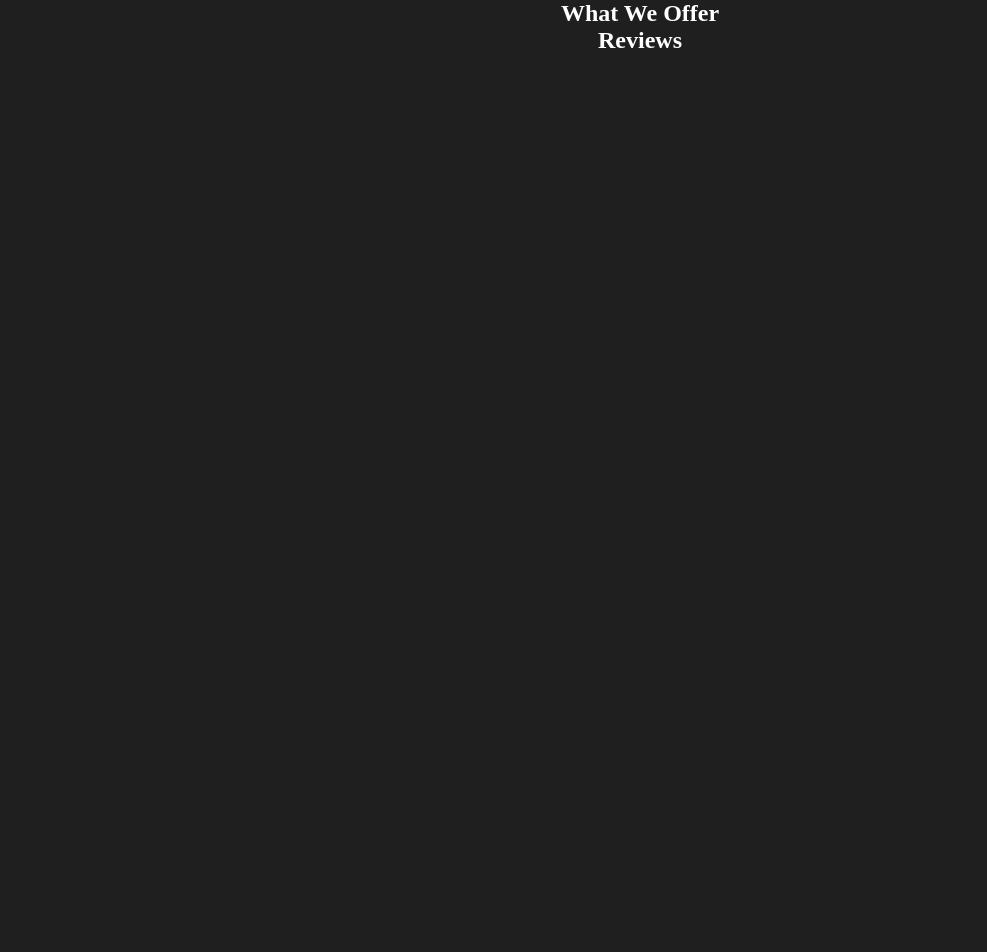
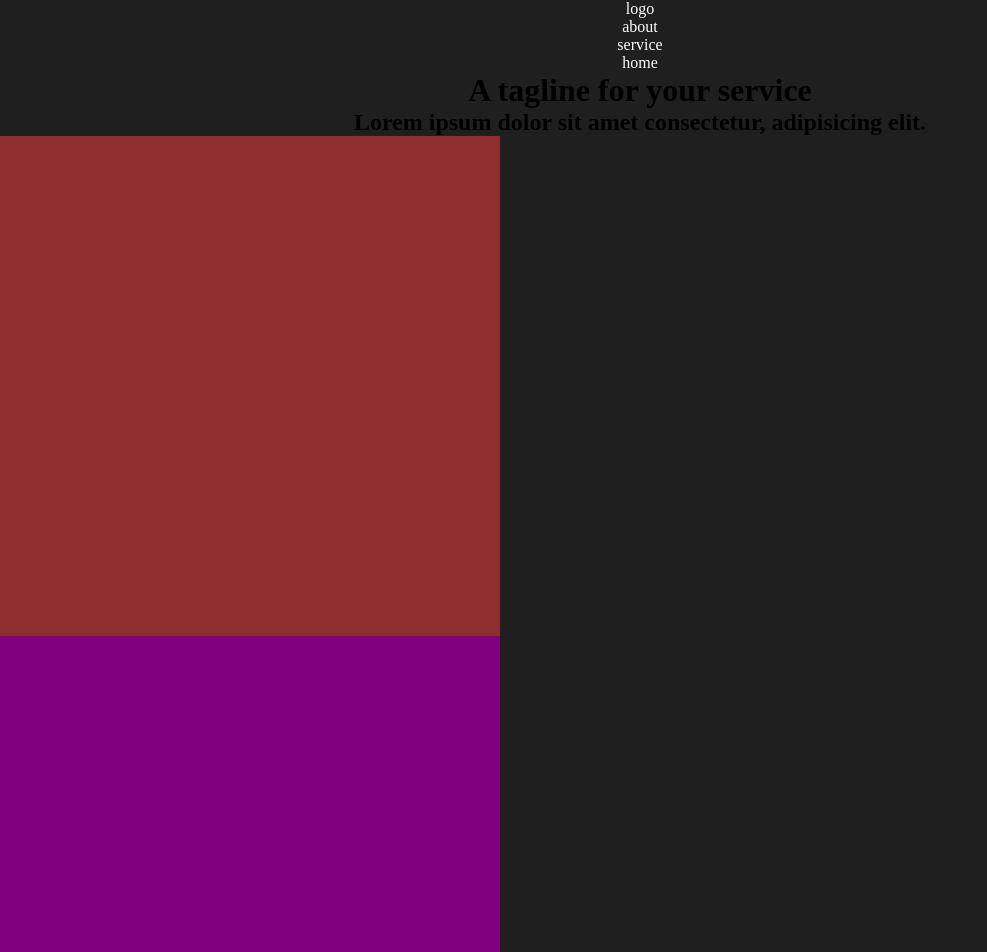
Before and after one commit to mpatel18/Builder-Service-Site, a Vue app in the folder site/: page / in a window 1280 px wide. Shown: the top 952 px of the page, without its empty margins (0-987 px from the left). Before the commit the page ends 800 px from the top, so only its background shows below. Built offline with nearby package versions, Linux system fonts and the light colour scheme.

Commit message:
updated home component

```diff
--- a/site/src/components/Home.vue
+++ b/site/src/components/Home.vue
@@ -1,11 +1,29 @@
 <template>
     <div>
-        <div class="service">
+        <div class="nav-container">
+            <header>
+                logo
+            </header>
+            <nav class="navbar">
+            <ul>
+                <li>about</li>
+                <li>service</li>
+                <li>home</li>
+            </ul>
+        </nav>
+        </div>
+        <h1>A tagline for your service</h1>
+        <h2>Lorem ipsum dolor sit amet consectetur, adipisicing elit.</h2>
+        <div>
+            <div class="block1"></div>
+            <div class="block2"></div>
+        </div>
+        <!-- <div class="service">
             <h2 class="service_header" style="color: white;">{{ $t('s_title') }}</h2>
         </div>
         <div class="review">
             <h2 id ="Review" class ="review-header" style="color: white;">{{ $t('review_tag') }}</h2>
-        </div>
+        </div> -->
     </div>
 </template>
 
@@ -26,4 +44,20 @@ export default {
     * {
         background: #1f1f1f;
     }
+
+    .navbar, header {
+        color: white;
+    }
+
+    .block1 {
+        width: 500px;
+        height: 500px;
+        background:rgb(143, 46, 46);
+    }
+
+    .block2 {
+        width: 500px;
+        height: 500px;
+        background: purple;
+    }
 </style>
```
